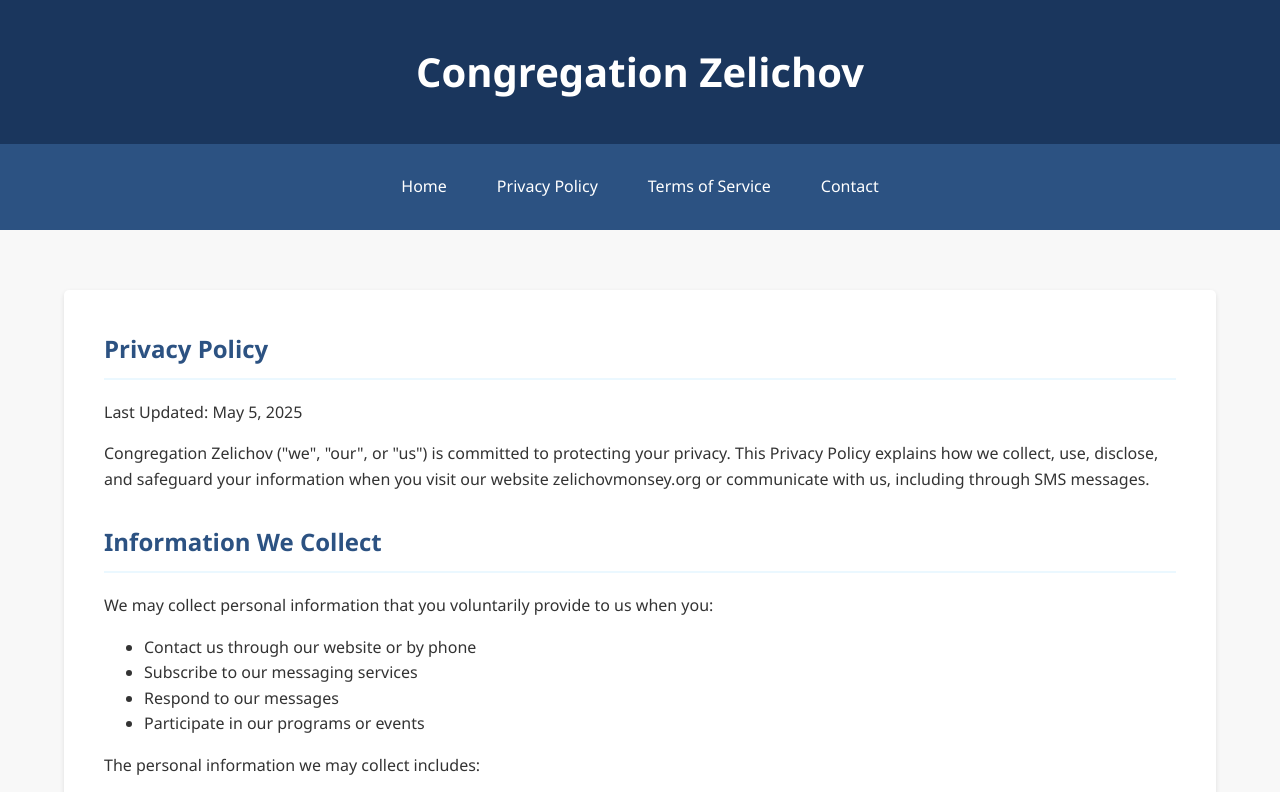
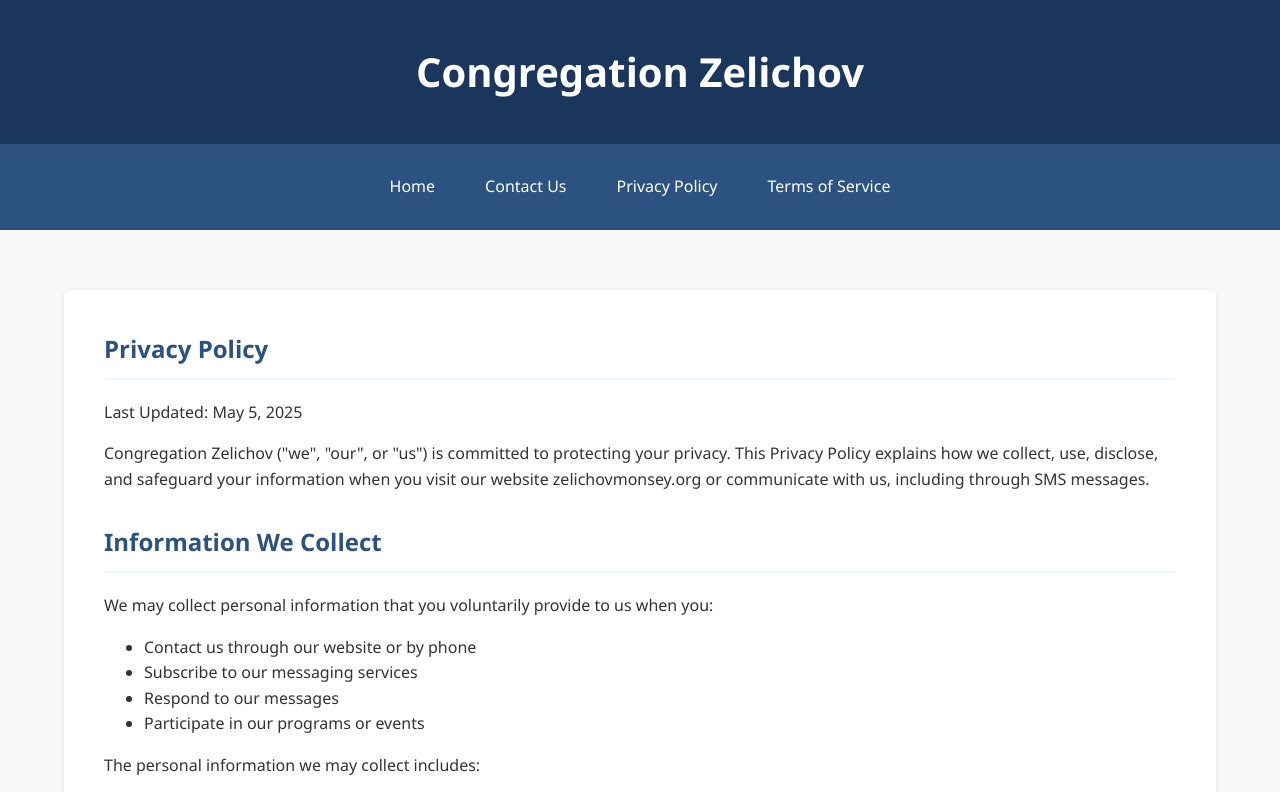
Before and after one commit to issacrosen/zelichovmonsey, a plain HTML site: page privacy-policy.html in a window 1280 px wide. Shown: the top 792 px of the page. Drawn offline with Linux system fonts and the light colour scheme.

Commit message:
Update privacy-policy.html

```diff
--- a/privacy-policy.html
+++ b/privacy-policy.html
@@ -117,9 +117,9 @@
     <div class="container">
         <ul>
             <li><a href="index.html">Home</a></li>
+            <li><a href="contact.html">Contact Us</a></li>
             <li><a href="privacy-policy.html">Privacy Policy</a></li>
             <li><a href="terms-of-service.html">Terms of Service</a></li>
-                <li><a href="index.html#contact">Contact</a></li>
         </ul>
     </div>
 </nav>
```
Lines whose indentation alone changed are shown as unchanged.
